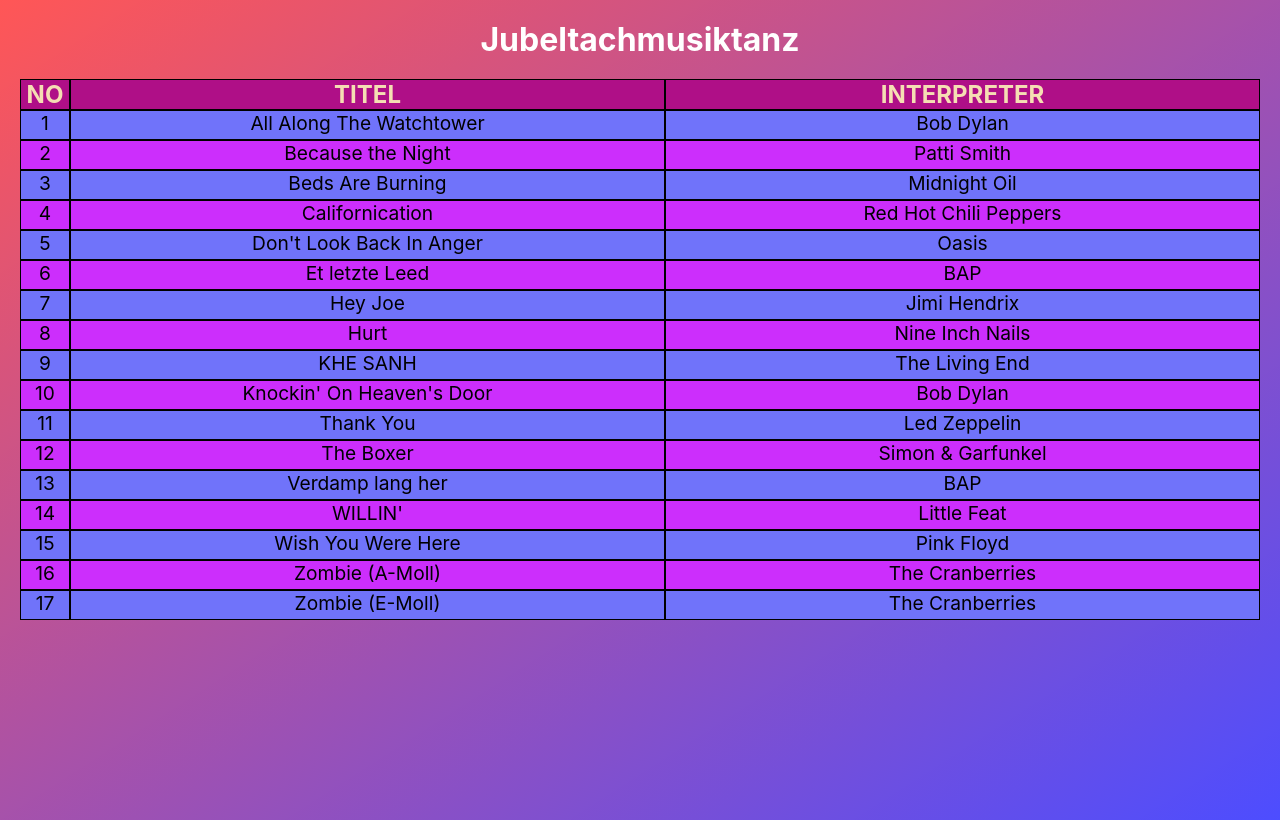
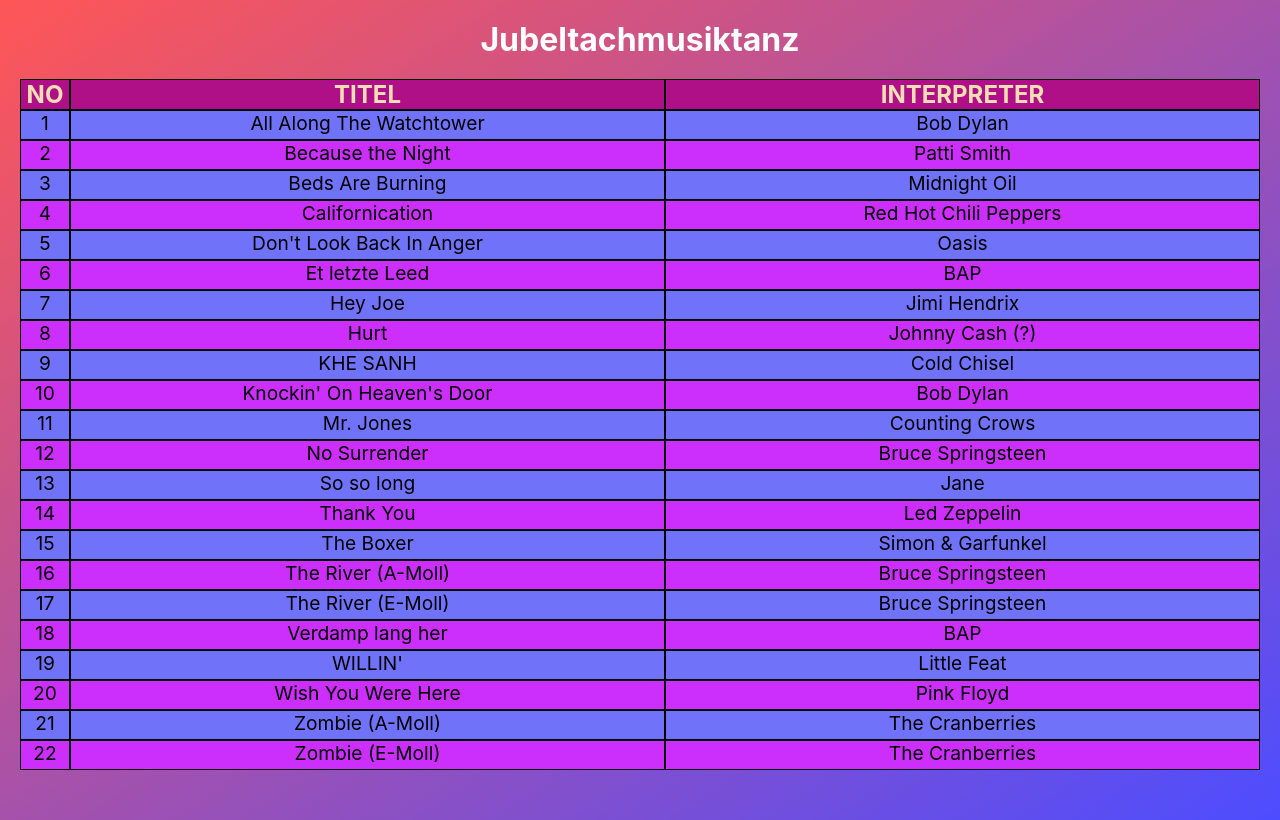
Before and after one commit to Domroon/music-list-app, a React (Create React App) app: page / in a window 1280 px wide. Built offline with nearby package versions, Linux system fonts and the light colour scheme.

Commit message:
add leadsheets and yt-links

```diff
--- a/src/songs.js
+++ b/src/songs.js
@@ -5,73 +5,167 @@
     leadsheet:
       "https://firebasestorage.googleapis.com/v0/b/music-list-andreas.appspot.com/o/All%20Along%20The%20Watchtower.pdf?alt=media&token=2f7b7b95-9a83-465e-b80f-6e92cbc2bc26",
     music:
-      "https://firebasestorage.googleapis.com/v0/b/music-list-andreas.appspot.com/o/Resonance.WAV?alt=media&token=32afd30c-5601-411c-a23e-b650862fa457",
+      "https://www.youtube.com/watch?v=bT7Hj-ea0VE&ab_channel=BobDylanVEVO",
   },
   {
     title: "Because the Night",
     interpreter: "Patti Smith",
-    leadsheet: "",
-    music: "",
+    leadsheet:
+      "https://firebasestorage.googleapis.com/v0/b/music-list-andreas.appspot.com/o/Because%20The%20Night%20(Patti%20Smith).pdf?alt=media&token=f6885b90-11fb-41dd-a4c9-17bb2e7024fe",
+    music:
+      "https://www.youtube.com/watch?v=c_BcivBprM0&ab_channel=pattismithVEVO",
   },
   {
     title: "Beds Are Burning",
     interpreter: "Midnight Oil",
-    leadsheet: "",
-    music: "",
+    leadsheet:
+      "https://firebasestorage.googleapis.com/v0/b/music-list-andreas.appspot.com/o/Beds%20Are%20Burning%20Version%202.pdf?alt=media&token=bc22cc79-2a25-48d8-948c-286a841937e6",
+    music:
+      "https://www.youtube.com/watch?v=ejorQVy3m8E&ab_channel=MidnightOilVEVO",
   },
   {
     title: "Californication",
     interpreter: "Red Hot Chili Peppers",
-    leadsheet: "",
-    music: "",
+    leadsheet:
+      "https://firebasestorage.googleapis.com/v0/b/music-list-andreas.appspot.com/o/Californication.pdf?alt=media&token=4b24be91-8c5d-44db-a44f-aab2c6f6a201",
+    music:
+      "https://www.youtube.com/watch?v=YlUKcNNmywk&ab_channel=RedHotChiliPeppers",
   },
   {
     title: "Don't Look Back In Anger",
     interpreter: "Oasis",
-    leadsheet: "",
-    music: "",
+    leadsheet:
+      "https://firebasestorage.googleapis.com/v0/b/music-list-andreas.appspot.com/o/Don't%20look%20back%20in%20anger.pdf?alt=media&token=0d4e0b62-d60b-411c-979a-cbe54b819f19",
+    music: "https://www.youtube.com/watch?v=r8OipmKFDeM&ab_channel=Oasis",
   },
-  { title: "Et letzte Leed", interpreter: "BAP", leadsheet: "", music: "" },
-  { title: "Hey Joe", interpreter: "Jimi Hendrix", leadsheet: "", music: "" },
-  { title: "Hurt", interpreter: "Nine Inch Nails", leadsheet: "", music: "" },
+  {
+    title: "Et letzte Leed",
+    interpreter: "BAP",
+    leadsheet:
+      "https://firebasestorage.googleapis.com/v0/b/music-list-andreas.appspot.com/o/Et%20letze%20Leed.pdf?alt=media&token=66c7cbe2-51aa-4a11-a74b-4296c8497a89",
+    music:
+      "https://www.youtube.com/watch?v=geYFObld6KQ&ab_channel=NiedeckensBAP-Topic",
+  },
+  {
+    title: "Hey Joe",
+    interpreter: "Jimi Hendrix",
+    leadsheet:
+      "https://firebasestorage.googleapis.com/v0/b/music-list-andreas.appspot.com/o/Hey%20Joe.pdf?alt=media&token=b7954627-308e-4d77-8298-6cf4b2e87e06",
+    music:
+      "https://www.youtube.com/watch?v=rXwMrBb2x1Q&ab_channel=JimiHendrixVEVO",
+  },
+  {
+    title: "Hurt",
+    interpreter: "Johnny Cash (?)",
+    leadsheet:
+      "https://firebasestorage.googleapis.com/v0/b/music-list-andreas.appspot.com/o/Hurt.pdf?alt=media&token=55e29ffd-efb0-4e9a-846c-bb3f404ffc23",
+    music:
+      "https://www.youtube.com/watch?v=8AHCfZTRGiI&ab_channel=JohnnyCashVEVO",
+  },
   {
     title: "KHE SANH",
-    interpreter: "The Living End",
-    leadsheet: "",
-    music: "",
+    interpreter: "Cold Chisel",
+    leadsheet:
+      "https://firebasestorage.googleapis.com/v0/b/music-list-andreas.appspot.com/o/Khe%20Sanh.pdf?alt=media&token=d6000e81-d284-41d8-983c-912af4be912c",
+    music: "https://www.youtube.com/watch?v=dTjvG4WJD_A&ab_channel=ColdChisel",
   },
   {
     title: "Knockin' On Heaven's Door",
     interpreter: "Bob Dylan",
-    leadsheet: "",
-    music: "",
+    leadsheet:
+      "https://firebasestorage.googleapis.com/v0/b/music-list-andreas.appspot.com/o/Knockin'%20on%20heavens%20door%20G-Dur.pdf?alt=media&token=43d262cc-65f4-43c3-a72d-a480e0c3a6dc",
+    music:
+      "https://www.youtube.com/watch?v=rm9coqlk8fY&ab_channel=BobDylanVEVO",
   },
-  { title: "Thank You", interpreter: "Led Zeppelin", leadsheet: "", music: "" },
+  {
+    title: "Mr. Jones",
+    interpreter: "Counting Crows",
+    leadsheet:
+      "https://firebasestorage.googleapis.com/v0/b/music-list-andreas.appspot.com/o/Mr.Jones.pdf?alt=media&token=8240e3f8-d779-487a-b9f8-0e6b8f1d9721",
+    music:
+      "https://www.youtube.com/watch?v=-oqAU5VxFWs&ab_channel=CountingCrowsVEVO",
+  },
+  {
+    title: "No Surrender",
+    interpreter: "Bruce Springsteen",
+    leadsheet:
+      "https://firebasestorage.googleapis.com/v0/b/music-list-andreas.appspot.com/o/No%20Surrender.pdf?alt=media&token=ee43c1b0-11db-413d-a998-c816e9a64420",
+    music:
+      "https://www.youtube.com/watch?v=txKhQ9cbhgo&ab_channel=BruceSpringsteen-Topic",
+  },
+  {
+    title: "So so long",
+    interpreter: "Jane",
+    leadsheet:
+      "https://firebasestorage.googleapis.com/v0/b/music-list-andreas.appspot.com/o/So%20so%20long.pdf?alt=media&token=a5fa150c-63a9-49e5-b5e6-2a1d11a9df9c",
+    music:
+      "https://www.youtube.com/watch?v=ApU24LtbvO0&ab_channel=FanisTsokanas",
+  },
+  {
+    title: "Thank You",
+    interpreter: "Led Zeppelin",
+    leadsheet:
+      "https://firebasestorage.googleapis.com/v0/b/music-list-andreas.appspot.com/o/Thank%20You%20.pdf?alt=media&token=dd06dc0e-6e2d-4ce5-a56f-f9d64ec29cbd",
+    music: "https://www.youtube.com/watch?v=12KbOAc8vmk&ab_channel=LedZeppelin",
+  },
   {
     title: "The Boxer",
     interpreter: "Simon & Garfunkel",
-    leadsheet: "",
-    music: "",
+    leadsheet:
+      "https://firebasestorage.googleapis.com/v0/b/music-list-andreas.appspot.com/o/The%20Boxer.pdf?alt=media&token=b1a7ea11-3aef-4d58-9c8f-0ca4bc493356",
+    music:
+      "https://www.youtube.com/watch?v=l3LFML_pxlY&ab_channel=SimonGarfunkelVEVO",
   },
-  { title: "Verdamp lang her", interpreter: "BAP", leadsheet: "", music: "" },
-  { title: "WILLIN'", interpreter: "Little Feat", leadsheet: "", music: "" },
+  {
+    title: "The River (A-Moll)",
+    interpreter: "Bruce Springsteen",
+    leadsheet:
+      "https://firebasestorage.googleapis.com/v0/b/music-list-andreas.appspot.com/o/The%20River%20a-moll.pdf?alt=media&token=eaf21e6b-7f90-481b-8201-1eac7d99607d",
+    music: "https://www.youtube.com/watch?v=nAB4vOkL6cE&ab_channel=leppst2ty",
+  },
+  {
+    title: "The River (E-Moll)",
+    interpreter: "Bruce Springsteen",
+    leadsheet:
+      "https://firebasestorage.googleapis.com/v0/b/music-list-andreas.appspot.com/o/The%20River%20e-moll.pdf?alt=media&token=7ee1e581-4175-45ec-b21a-43ea8e73d3f9",
+    music: "https://www.youtube.com/watch?v=nAB4vOkL6cE&ab_channel=leppst2ty",
+  },
+  {
+    title: "Verdamp lang her",
+    interpreter: "BAP",
+    leadsheet:
+      "https://firebasestorage.googleapis.com/v0/b/music-list-andreas.appspot.com/o/Verdamp%20lang%20her.pdf?alt=media&token=2dfbc76e-6688-497d-82e7-536917227fb8",
+    music: "https://www.youtube.com/watch?v=TB751ZCh_zU&ab_channel=Purket1995",
+  },
+  {
+    title: "WILLIN'",
+    interpreter: "Little Feat",
+    leadsheet:
+      "https://firebasestorage.googleapis.com/v0/b/music-list-andreas.appspot.com/o/Willin'.pdf?alt=media&token=ebee511d-5736-4511-92e5-fba6fc3f80f9",
+    music: "https://www.youtube.com/watch?v=Il9VFC6-Inw&ab_channel=Byenia",
+  },
   {
     title: "Wish You Were Here",
     interpreter: "Pink Floyd",
-    leadsheet: "",
-    music: "",
+    leadsheet:
+      "https://firebasestorage.googleapis.com/v0/b/music-list-andreas.appspot.com/o/Wish%20You%20Were%20Here.pdf?alt=media&token=b9a0f66e-23eb-4a76-8689-f69aff6a8a40",
+    music: "https://www.youtube.com/watch?v=IXdNnw99-Ic&ab_channel=chartrand",
   },
   {
     title: "Zombie (A-Moll)",
     interpreter: "The Cranberries",
-    leadsheet: "",
-    music: "",
+    leadsheet:
+      "https://firebasestorage.googleapis.com/v0/b/music-list-andreas.appspot.com/o/Zombie%20A-Moll.pdf?alt=media&token=cbc4982b-0a99-4409-9660-0f39939747de",
+    music:
+      "https://www.youtube.com/watch?v=6Ejga4kJUts&ab_channel=TheCranberriesVEVO",
   },
   {
     title: "Zombie (E-Moll)",
     interpreter: "The Cranberries",
-    leadsheet: "",
-    music: "",
+    leadsheet:
+      "https://firebasestorage.googleapis.com/v0/b/music-list-andreas.appspot.com/o/Zombie%20E-Moll%202%20Seiten.pdf?alt=media&token=10c87f11-8910-4028-9a5b-393fe27b8831",
+    music:
+      "https://www.youtube.com/watch?v=6Ejga4kJUts&ab_channel=TheCranberriesVEVO",
   },
 ]
 
```
